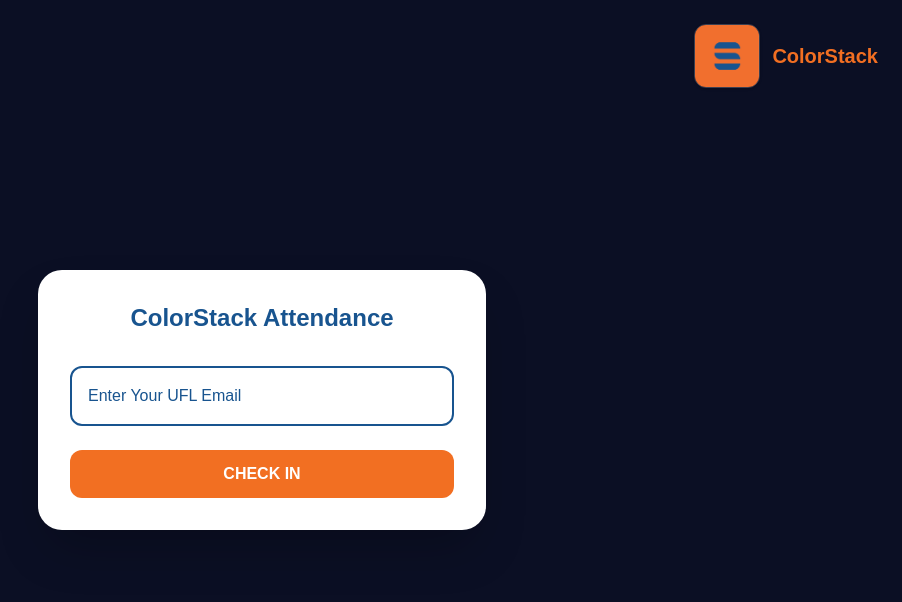
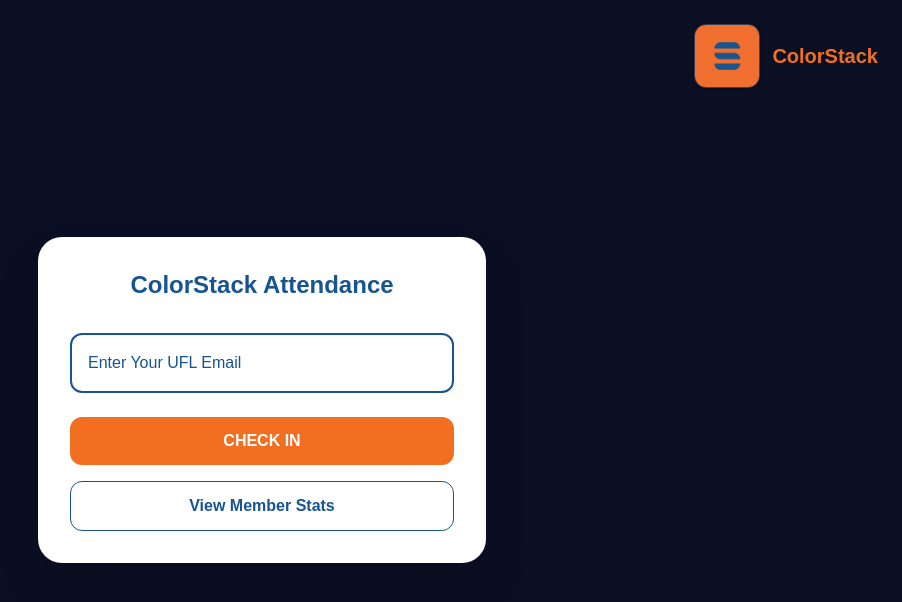
Before and after one commit to uf-acm-design-team/ACM-checkin, a Next.js app: page /1/colorstack in a window 1280 px wide. Shown: the top 602 px of the page, without its empty margins (378-1280 px from the left). Built offline with nearby package versions, Linux system fonts and the light colour scheme; no server answers.

Commit message:
added stats page for meetings (not tested since we can't access the database)

```diff
--- a/app/[orgSlug]/colorstack/page.tsx
+++ b/app/[orgSlug]/colorstack/page.tsx
@@ -1,5 +1,6 @@
 'use client'
 
+import Link from "next/link";
 import { createClient } from "@/app/utils/supabase/client";
 import React, { useState } from "react";
 
@@ -190,6 +191,7 @@
                         </button>
                     </>
                 ) : (
+                    <>
                         <button
                             onClick={handleCheckIn}
                             disabled={loading}
@@ -197,6 +199,13 @@
                         >
                             {loading ? "CHECKING IN..." : "CHECK IN"}
                         </button>
+                        <Link
+                            href="/org/colorstack/stats"
+                            className="mt-4 inline-flex w-full items-center justify-center rounded-xl border border-[#18548f] bg-white/10 px-4 py-3 text-[#18548f] font-semibold transition hover:bg-white/20"
+                        >
+                            View Member Stats
+                        </Link>
+                    </>
                 )}
             </div>
         </div>
```
Lines whose indentation alone changed are shown as unchanged.
